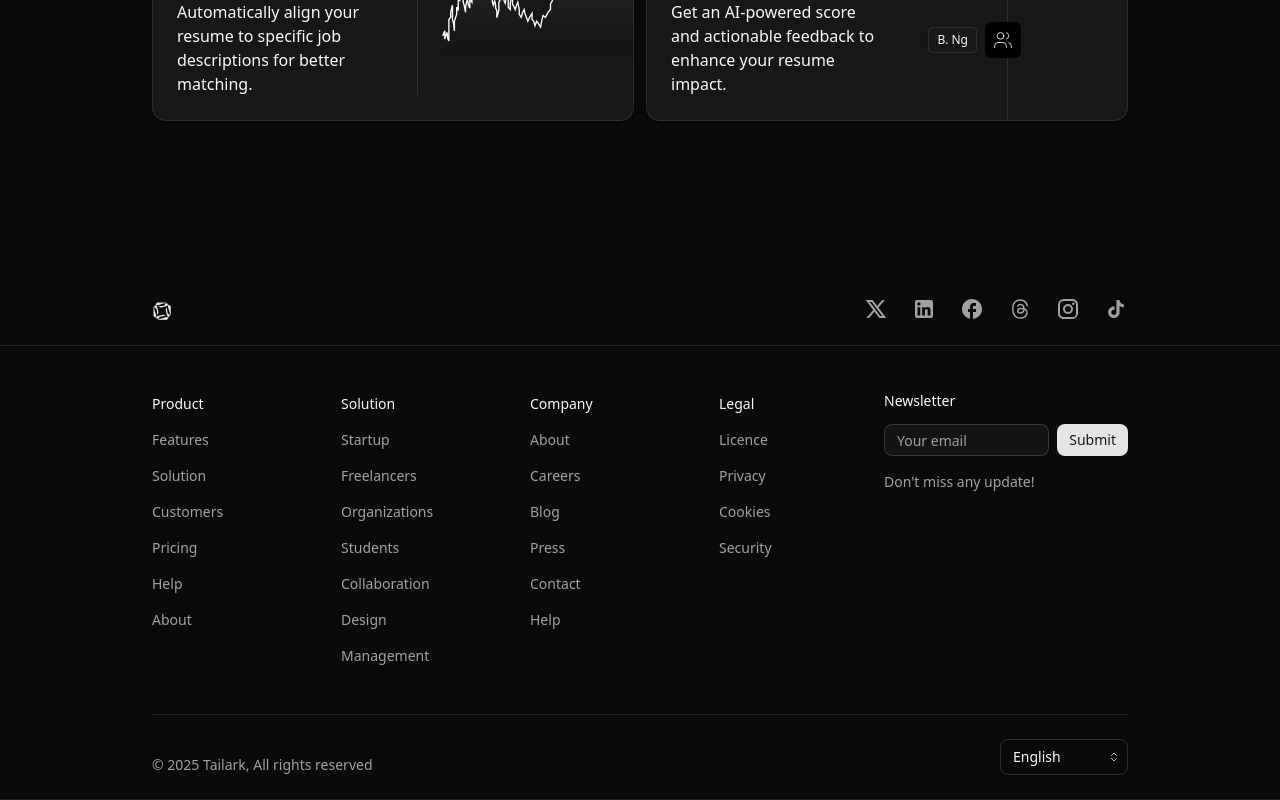
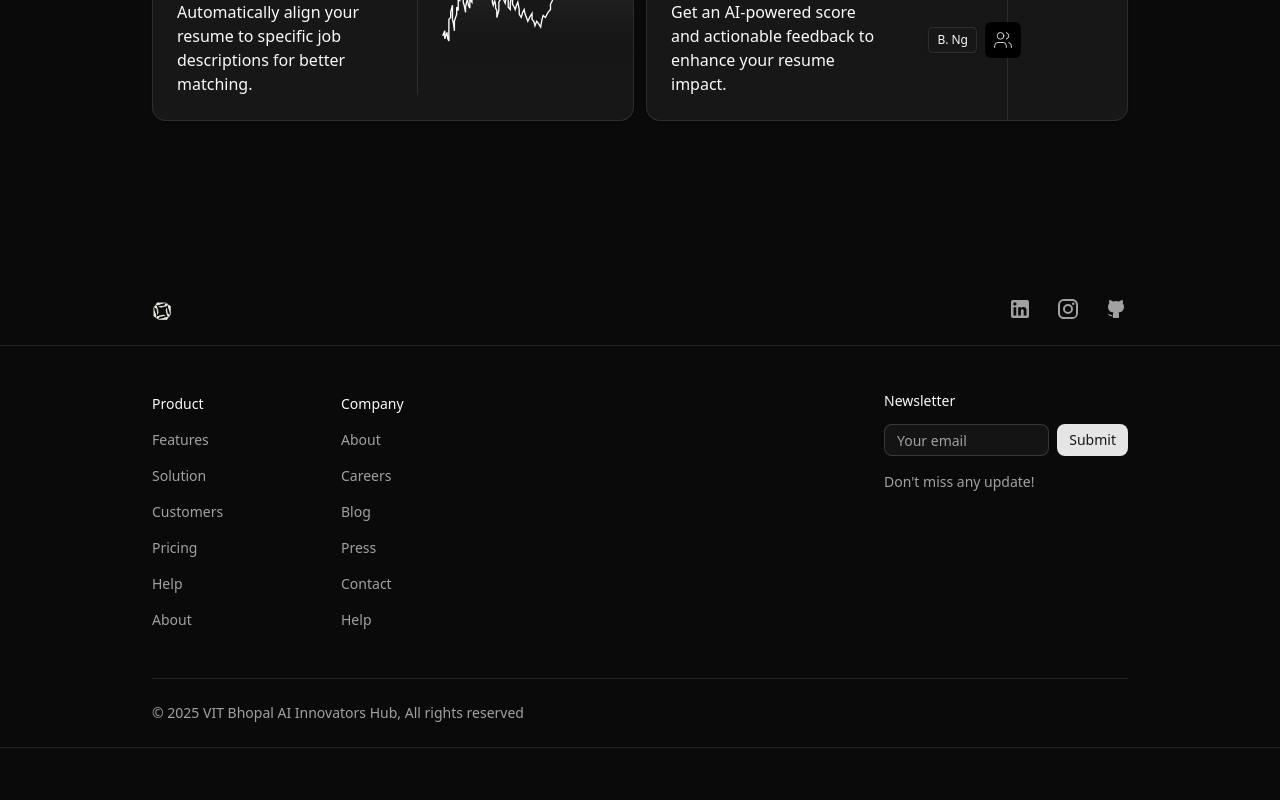
Before and after one commit to sonukumar8933/Darzi-AI-Resume-Suite, a Next.js app in the folder frontend/: page / in a window 1280 px wide. Shown: the part 1973-2773 px from the top of the page. After the commit the page ends 2721 px from the top, so only its background shows below. Built offline with nearby package versions, Linux system fonts and the light colour scheme.

Commit message:
Removed the unused footer and header sections
- Removed the legal and solution groups from the footer
- Removed the solution item from the header
- Removed language switcher from the footer
- Updated copyright info in the footer

```diff
--- a/frontend/components/footer.tsx
+++ b/frontend/components/footer.tsx
@@ -2,8 +2,8 @@ import { Logo } from '@/components/logo'
 import { Button } from '@/components/ui/button'
 import { Input } from '@/components/ui/input'
 import { Label } from '@/components/ui/label'
-import { cn } from '@/lib/utils'
-import { ChevronsUpDown } from 'lucide-react'
+// import { cn } from '@/lib/utils'
+// import { ChevronsUpDown } from 'lucide-react'
 import Link from 'next/link'
 
 const links = [
@@ -37,39 +37,6 @@ const links = [
         ],
     },
     {
-        group: 'Solution',
-        items: [
-            {
-                title: 'Startup',
-                href: '#',
-            },
-            {
-                title: 'Freelancers',
-                href: '#',
-            },
-            {
-                title: 'Organizations',
-                href: '#',
-            },
-            {
-                title: 'Students',
-                href: '#',
-            },
-            {
-                title: 'Collaboration',
-                href: '#',
-            },
-            {
-                title: 'Design',
-                href: '#',
-            },
-            {
-                title: 'Management',
-                href: '#',
-            },
-        ],
-    },
-    {
         group: 'Company',
         items: [
             {
@@ -98,27 +65,6 @@ const links = [
             },
         ],
     },
-    {
-        group: 'Legal',
-        items: [
-            {
-                title: 'Licence',
-                href: '#',
-            },
-            {
-                title: 'Privacy',
-                href: '#',
-            },
-            {
-                title: 'Cookies',
-                href: '#',
-            },
-            {
-                title: 'Security',
-                href: '#',
-            },
-        ],
-    },
 ]
 
 export default function FooterSection() {
@@ -134,24 +80,7 @@ export default function FooterSection() {
                     </Link>
                     <div className="flex flex-wrap justify-center gap-6 text-sm">
                         <Link
-                            href="#"
-                            target="_blank"
-                            rel="noopener noreferrer"
-                            aria-label="X/Twitter"
-                            className="text-muted-foreground hover:text-primary block">
-                            <svg
-                                className="size-6"
-                                xmlns="http://www.w3.org/2000/svg"
-                                width="1em"
-                                height="1em"
-                                viewBox="0 0 24 24">
-                                <path
-                                    fill="currentColor"
-                                    d="M10.488 14.651L15.25 21h7l-7.858-10.478L20.93 3h-2.65l-5.117 5.886L8.75 3h-7l7.51 10.015L2.32 21h2.65zM16.25 19L5.75 5h2l10.5 14z"></path>
-                            </svg>
-                        </Link>
-                        <Link
-                            href="#"
+                            href="https://www.linkedin.com/company/vitb-aih/"
                             target="_blank"
                             rel="noopener noreferrer"
                             aria-label="LinkedIn"
@@ -168,46 +97,7 @@ export default function FooterSection() {
                             </svg>
                         </Link>
                         <Link
-                            href="#"
-                            target="_blank"
-                            rel="noopener noreferrer"
-                            aria-label="Facebook"
-                            className="text-muted-foreground hover:text-primary block">
-                            <svg
-                                className="size-6"
-                                xmlns="http://www.w3.org/2000/svg"
-                                width="1em"
-                                height="1em"
-                                viewBox="0 0 24 24">
-                                <path
-                                    fill="currentColor"
-                                    d="M22 12c0-5.52-4.48-10-10-10S2 6.48 2 12c0 4.84 3.44 8.87 8 9.8V15H8v-3h2V9.5C10 7.57 11.57 6 13.5 6H16v3h-2c-.55 0-1 .45-1 1v2h3v3h-3v6.95c5.05-.5 9-4.76 9-9.95"></path>
-                            </svg>
-                        </Link>
-                        <Link
-                            href="#"
-                            target="_blank"
-                            rel="noopener noreferrer"
-                            aria-label="Threads"
-                            className="text-muted-foreground hover:text-primary block">
-                            <svg
-                                className="size-6"
-                                xmlns="http://www.w3.org/2000/svg"
-                                width="1em"
-                                height="1em"
-                                viewBox="0 0 24 24">
-                                <path
-                                    fill="none"
-                                    stroke="currentColor"
-                                    strokeLinecap="round"
-                                    strokeLinejoin="round"
-                                    strokeWidth="1.5"
-                                    d="M19.25 8.505c-1.577-5.867-7-5.5-7-5.5s-7.5-.5-7.5 8.995s7.5 8.996 7.5 8.996s4.458.296 6.5-3.918c.667-1.858.5-5.573-6-5.573c0 0-3 0-3 2.5c0 .976 1 2 2.5 2s3.171-1.027 3.5-3c1-6-4.5-6.5-6-4"
-                                    color="currentColor"></path>
-                            </svg>
-                        </Link>
-                        <Link
-                            href="#"
+                            href="https://www.instagram.com/vitb_aih"
                             target="_blank"
                             rel="noopener noreferrer"
                             aria-label="Instagram"
@@ -224,20 +114,22 @@ export default function FooterSection() {
                             </svg>
                         </Link>
                         <Link
-                            href="#"
+                            href="https://github.com/VIT-Bhopal-AI-Innovators-Hub/Darzi-AI-Resume-Suite"
                             target="_blank"
                             rel="noopener noreferrer"
-                            aria-label="TikTok"
+                            aria-label="GitHub"
                             className="text-muted-foreground hover:text-primary block">
                             <svg
                                 className="size-6"
                                 xmlns="http://www.w3.org/2000/svg"
                                 width="1em"
                                 height="1em"
-                                viewBox="0 0 24 24">
+                                viewBox="0 0 24 24"
+                                >
                                 <path
                                     fill="currentColor"
-                                    d="M16.6 5.82s.51.5 0 0A4.28 4.28 0 0 1 15.54 3h-3.09v12.4a2.59 2.59 0 0 1-2.59 2.5c-1.42 0-2.6-1.16-2.6-2.6c0-1.72 1.66-3.01 3.37-2.48V9.66c-3.45-.46-6.47 2.22-6.47 5.64c0 3.33 2.76 5.7 5.69 5.7c3.14 0 5.69-2.55 5.69-5.7V9.01a7.35 7.35 0 0 0 4.3 1.38V7.3s-1.88.09-3.24-1.48"></path>
+                                    d="M9 19c-4.3 1.4-4.3-2.5-6-3m12 5v-3.5c0-1 .1-1.4-.5-2c2.8-.3 5.5-1.4 5.5-6a4.6 4.6 0 0 0-1.3-3.2a4.2 4.2 0 0 0-.1-3.2s-1.1-.3-3.5 1.3a12.3 12.3 0 0 0-6.2 0C6.5 2.8 5.4 3.1 5.4 3.1a4.2 4.2 0 0 0-.1 3.2A4.6 4.6 0 0 0 4 9.5c0 4.6 2.7 5.7 5.5 6c-.6.5-.6 1.2-.5 2V21"
+                                ></path>
                             </svg>
                         </Link>
                     </div>
@@ -284,8 +176,8 @@ export default function FooterSection() {
                     </form>
                 </div>
                 <div className="mt-12 flex flex-wrap items-end justify-between gap-6 border-t py-6">
-                    <small className="text-muted-foreground order-last block text-center text-sm md:order-first">© {new Date().getFullYear()} Tailark, All rights reserved</small>
-                    <form action="">
+                    <small className="text-muted-foreground order-last block text-center text-sm md:order-first">© {new Date().getFullYear()} VIT Bhopal AI Innovators Hub, All rights reserved</small>
+                    {/* <form action="">
                         <div className="relative">
                             <ChevronsUpDown
                                 className="pointer-events-none absolute inset-y-0 right-2 my-auto opacity-75"
@@ -305,7 +197,7 @@ export default function FooterSection() {
                                 <option value="5">Lingala</option>
                             </select>
                         </div>
-                    </form>
+                    </form> */}
                 </div>
             </div>
         </footer>
--- a/frontend/components/header.tsx
+++ b/frontend/components/header.tsx
@@ -8,7 +8,6 @@ import { cn } from '@/lib/utils'
 
 const menuItems = [
     { name: 'Features', href: '#link' },
-    { name: 'Solution', href: '#link' },
     { name: 'Pricing', href: '#link' },
     { name: 'About', href: '#link' },
 ]
```
